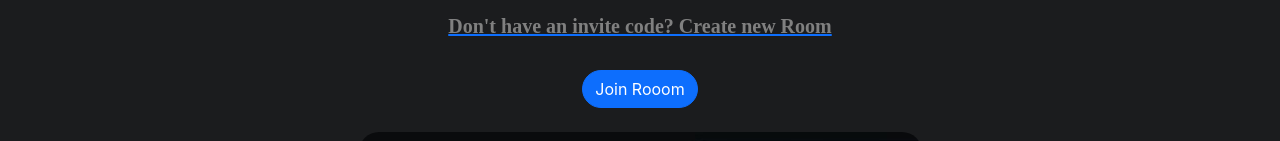
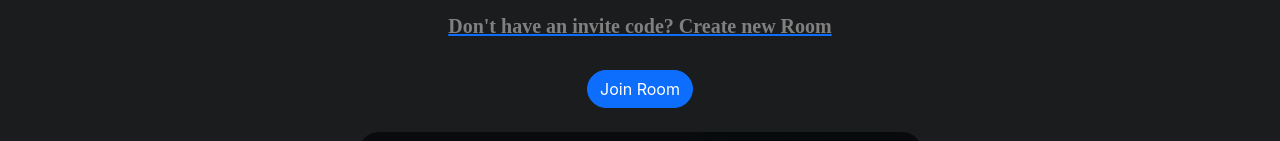
Before and after one commit to pratyushdev-codes/Intelsy, a React (Create React App) app: page / in a window 1280 px wide. Shown: the part 1221-1362 px from the top of the page. Built offline with nearby package versions, Linux system fonts and the light colour scheme.

Commit message:
Navigate / -> REact hot toasts fixed onClick={}

```diff
--- a/src/Pages/Home.js
+++ b/src/Pages/Home.js
@@ -4,39 +4,33 @@ import Banner from '../Banner';
 import Download from '../HomePageFooter';
 import { v4 as uuidv4 } from 'uuid'; // Corrected import
 import toast from 'react-hot-toast';
-
+import { useNavigate } from 'react-router-dom'; // Corrected import
 
 function Home() {
-  const imageStyle = {
-    width: "55rem",
-    height: "33rem",
-    borderRadius: "20px"
+  const navigate = useNavigate(); // Corrected useNavigate declaration
+  const [roomId, setRoomID] = useState('');
+  const [username, setUsername] = useState('');
+
+  const createNewRoom = (e) => {
+    e.preventDefault();
+    const id = uuidv4(); // Use uuidv4 to generate UUID
+    setRoomID(id);
+    console.log(id);
+    toast.success("Created a new room");
   };
 
-const [roomId, setroomID]= useState('');
-const [username , setusername]= useState('');
-console.log(username);
-
-
-
-
-
-  const createNewroom =(e)=>{
-    e.preventDefault();
-    const id = uuidv4(); // Use uuidv4 to generate UUID
-    setroomID(id);
-    console.log(id);
-    toast.success("Created a new room");
-
-
-
-
-
-
-
-
-
+  const joinRoom = () => {
+    if (!roomId || !username) {
+      toast.error("Room Id and Username are required.");
+      return;
     }
+    // Redirect
+    navigate(`/editor/${roomId}`, {
+      state: {
+        username,
+      }
+    });
+  };
 
   // Inline CSS for component styles
   const styles = `
@@ -149,8 +143,7 @@ console.log(username);
         <center>
           <div style={{backgroundColor:"#1B1C1E", borderRadius:"20px",width:"100%", height:"30rem"}}>
             <br/>
-
-  <h1 style={{fontFamily: "PT sans", color:"#036EFD", fontSize: "50px", fontWeight:"bold"}}>Join a room</h1>
+            <h1 style={{ fontFamily: "PT sans", color: "#036EFD", fontSize: "50px", fontWeight: "bold" }} onClick={joinRoom}>Join a room</h1>
             <h3 style={{fontFamily: "PT sans", color:"white", fontSize: "20px", fontWeight:"bold"}}>Paste Invitation ROOM ID</h3>
             <br/>
             <div className="inputGroup">
@@ -160,37 +153,27 @@ console.log(username);
                     className="inputBox"
                     placeholder="    Room ID"
                     style={{borderRadius:"20px", width:"40%", height:"2.7rem",marginBottom:"10px", color:"grey"}}
-
-
-                        onChange={(e) => setroomID(e.target.value)}
+                    onChange={(e) => setRoomID(e.target.value)}
                     value={roomId}
-                        // onKeyUp={handleInputEnter}
                 />
                 <br/>
-
                 <input
                     type="text"
                     className="inputBox"
                     placeholder="    Username"
                     style={{borderRadius:"20px", height:"2.7rem",  width:"40%"}}
-                        onChange={(e)=> setusername(e.target.value)}
+                    onChange={(e)=> setUsername(e.target.value)}
                     value={username}
-
-
                 />
                 <br/>
                 <br/>
-                    <a onClick={createNewroom}href=''> <h3 style={{fontFamily: "PT sans", color:"grey", fontSize: "20px", fontWeight:"bold"}}>Don't have an invite code? Create new Room</h3></a>
-
+                <a onClick={createNewRoom} href=''> <h3 style={{fontFamily: "PT sans", color:"grey", fontSize: "20px", fontWeight:"bold"}}>Don't have an invite code? Create new Room</h3></a>
               </center>
-
               <br/>
-
-                    <button type="button" class="btn btn-primary" style={{borderRadius:"20px"}}>Join Rooom</button>
-                    </div><br/>
-                    <img src= './images/1.jpeg'class="img-fluid" style={{borderRadius:"20px"}}/ >
-
-
+              <button type="button" className="btn btn-primary" style={{borderRadius:"20px"}} onClick={joinRoom}>Join Room</button>
+            </div>
+            <br/>
+            <img src='./images/1.jpeg' className="img-fluid" style={{borderRadius:"20px"}}/>
           </div>
           <br/>
           <br/>
@@ -205,12 +188,9 @@ console.log(username);
           <br/>
           <Download/>
         </center>
-
-
-
       </div>
     </div>
-  )
+  );
 }
 
 export default Home;
```
Lines whose indentation alone changed are shown as unchanged.
